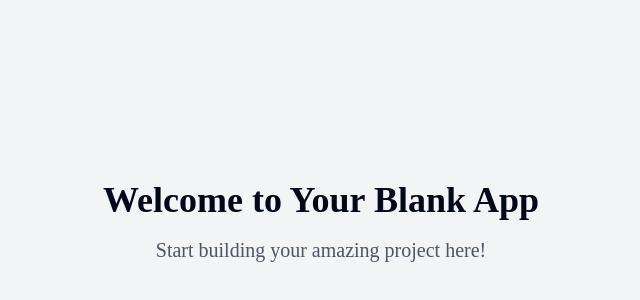
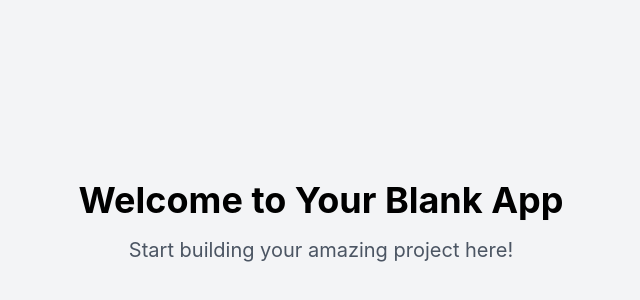
Before and after one commit to SadiqNaizam/MLO-a774-ac1d, a React (Vite) app: page / in a window 1280 px wide. Shown: the part 178-478 px from the top of the page, without its empty margins (319-959 px from the left). Built offline with nearby package versions, Linux system fonts and the light colour scheme.

Commit message:
Files generated: index.css

```diff
--- a/src/index.css
+++ b/src/index.css
@@ -4,90 +4,57 @@
 
 @layer base {
   :root {
-    --background: 0 0% 100%;
-    --foreground: 222.2 84% 4.9%;
+    --background: 0 0% 96.1%; /* PRD #F5F5F5 */
+    --foreground: 0 0% 0%;    /* PRD #000000 */
 
-    --card: 0 0% 100%;
-    --card-foreground: 222.2 84% 4.9%;
+    --card: 0 0% 100%;        /* PRD #FFFFFF */
+    --card-foreground: 0 0% 0%; /* PRD #000000 */
 
-    --popover: 0 0% 100%;
-    --popover-foreground: 222.2 84% 4.9%;
+    --popover: 0 0% 100%;       /* PRD #FFFFFF */
+    --popover-foreground: 0 0% 0%; /* PRD #000000 */
 
-    --primary: 222.2 47.4% 11.2%;
-    --primary-foreground: 210 40% 98%;
+    --primary: 217.1 100% 47.6%; /* PRD #0070F3 (accent) */
+    --primary-foreground: 0 0% 100%; /* PRD #FFFFFF (on accent) */
 
-    --secondary: 210 40% 96.1%;
-    --secondary-foreground: 222.2 47.4% 11.2%;
+    --secondary: 0 0% 89.8%;    /* PRD #E5E5E5 (sidebar color, used for secondary component bg) */
+    --secondary-foreground: 0 0% 0%; /* PRD #000000 (on secondary bg) */
 
-    --muted: 210 40% 96.1%;
-    --muted-foreground: 215.4 16.3% 46.9%;
+    --muted: 0 0% 89.8%;        /* PRD #E5E5E5 (sidebar color, used for muted component bg) */
+    --muted-foreground: 0 0% 40%; /* PRD #666666 (secondaryText) */
 
-    --accent: 210 40% 96.1%;
-    --accent-foreground: 222.2 47.4% 11.2%;
+    --accent: 145.1 58.1% 49.2%;  /* PRD #34C759 (accentSecondary) */
+    --accent-foreground: 0 0% 0%;  /* PRD #000000 (primaryText on accentSecondary) */
 
-    --destructive: 0 84.2% 60.2%;
-    --destructive-foreground: 210 40% 98%;
+    --destructive: 0 100% 66.7%; /* PRD #FF5555 (error) */
+    --destructive-foreground: 0 0% 100%; /* PRD #FFFFFF (on error) */
 
-    --border: 214.3 31.8% 91.4%;
-    --input: 214.3 31.8% 91.4%;
-    --ring: 222.2 84% 4.9%;
+    --border: 0 0% 85.5%;      /* PRD #DADADA */
+    --input: 0 0% 85.5%;       /* PRD #DADADA (assuming same as border) */
+    --ring: 217.1 100% 47.6%;   /* PRD #0070F3 (accent, for focus rings) */
 
-    --radius: 0.5rem;
+    --radius: 0.375rem; /* PRD effects.borderRadius.default: "rounded-md" (0.375rem) */
 
-    --sidebar-background: 0 0% 98%;
+    /* Custom variables from PRD */
+    --font-sans: "Inter", system-ui, sans-serif; /* PRD typography.primaryFont */
+    --primary-text-color: 0 0% 0%; /* PRD #000000 */
+    --secondary-text-color: 0 0% 40%; /* PRD #666666 */
+    --success-color: 134.4 60.7% 40.6%; /* PRD #28A745 */
 
-    --sidebar-foreground: 240 5.3% 26.1%;
+    /* Sidebar specific colors from PRD & existing structure */
+    --sidebar-background: 0 0% 89.8%; /* PRD #E5E5E5 (sidebar) */
+    --sidebar-foreground: 0 0% 0%;    /* PRD #000000 (primaryText on sidebar) */
 
-    --sidebar-primary: 240 5.9% 10%;
-
-    --sidebar-primary-foreground: 0 0% 98%;
-
-    --sidebar-accent: 240 4.8% 95.9%;
-
-    --sidebar-accent-foreground: 240 5.9% 10%;
-
-    --sidebar-border: 220 13% 91%;
-
-    --sidebar-ring: 217.2 91.2% 59.8%;
+    /* Sidebar interaction states - derived from main theme for consistency */
+    --sidebar-primary: 217.1 100% 47.6%; /* Use main primary color for active items */
+    --sidebar-primary-foreground: 0 0% 100%; /* Text on active item */
+    --sidebar-accent: 0 0% 85.5%; /* Slightly darker than sidebar-bg or a lighter primary for hover */
+    --sidebar-accent-foreground: 0 0% 0%; /* Text on hover */
+    --sidebar-border: 0 0% 85.5%;          /* PRD #DADADA */
+    --sidebar-ring: 217.1 100% 47.6%;     /* PRD #0070F3 for focus */
   }
 
-  .dark {
-    --background: 222.2 84% 4.9%;
-    --foreground: 210 40% 98%;
-
-    --card: 222.2 84% 4.9%;
-    --card-foreground: 210 40% 98%;
-
-    --popover: 222.2 84% 4.9%;
-    --popover-foreground: 210 40% 98%;
-
-    --primary: 210 40% 98%;
-    --primary-foreground: 222.2 47.4% 11.2%;
-
-    --secondary: 217.2 32.6% 17.5%;
-    --secondary-foreground: 210 40% 98%;
-
-    --muted: 217.2 32.6% 17.5%;
-    --muted-foreground: 215 20.2% 65.1%;
-
-    --accent: 217.2 32.6% 17.5%;
-    --accent-foreground: 210 40% 98%;
-
-    --destructive: 0 62.8% 30.6%;
-    --destructive-foreground: 210 40% 98%;
-
-    --border: 217.2 32.6% 17.5%;
-    --input: 217.2 32.6% 17.5%;
-    --ring: 212.7 26.8% 83.9%;
-    --sidebar-background: 240 5.9% 10%;
-    --sidebar-foreground: 240 4.8% 95.9%;
-    --sidebar-primary: 224.3 76.3% 48%;
-    --sidebar-primary-foreground: 0 0% 100%;
-    --sidebar-accent: 240 3.7% 15.9%;
-    --sidebar-accent-foreground: 240 4.8% 95.9%;
-    --sidebar-border: 240 3.7% 15.9%;
-    --sidebar-ring: 217.2 91.2% 59.8%;
-  }
+  /* Dark mode variables are removed as PRD does not specify dark theme colors.
+     If dark mode is added later, .dark variables should be defined here. */
 }
 
 @layer base {
@@ -96,6 +63,8 @@
   }
 
   body {
-    @apply bg-background text-foreground;
+    @apply bg-background text-foreground font-sans;
+    -webkit-font-smoothing: antialiased;
+    -moz-osx-font-smoothing: grayscale;
   }
 }
```
